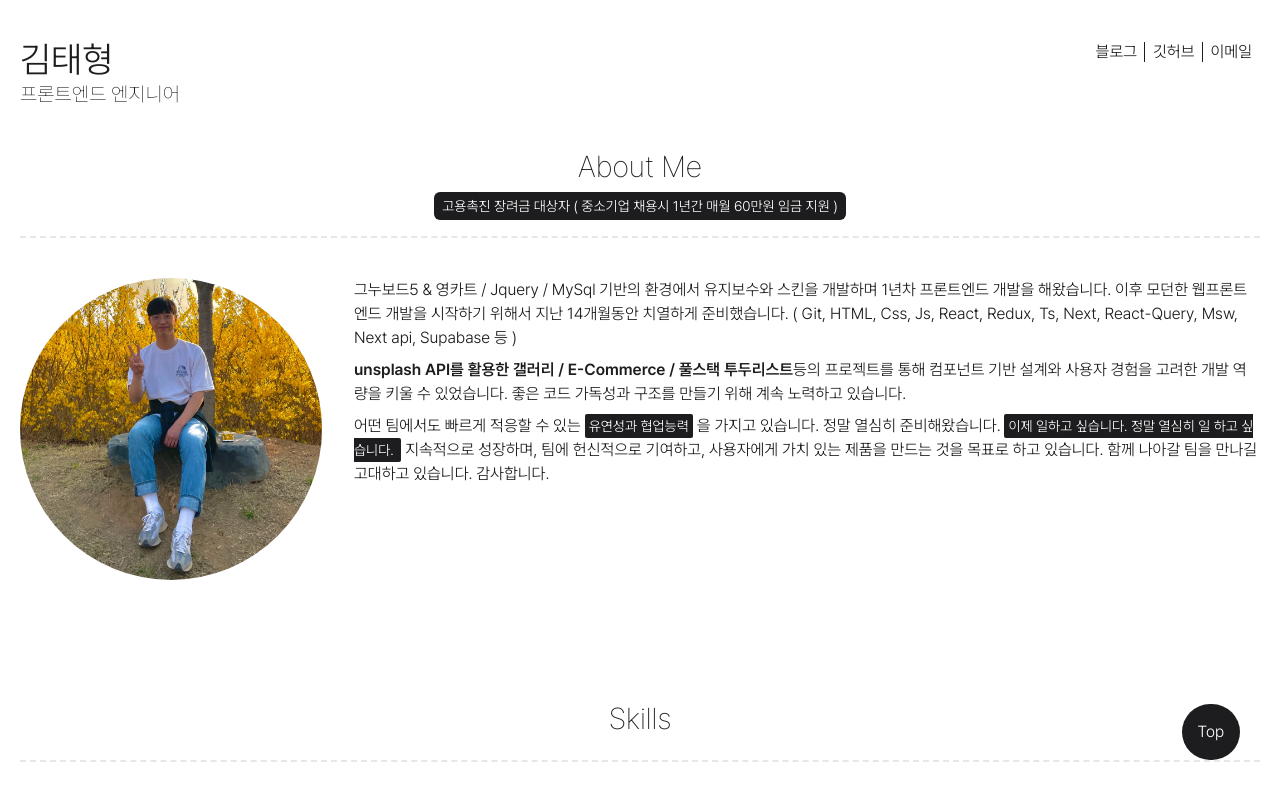
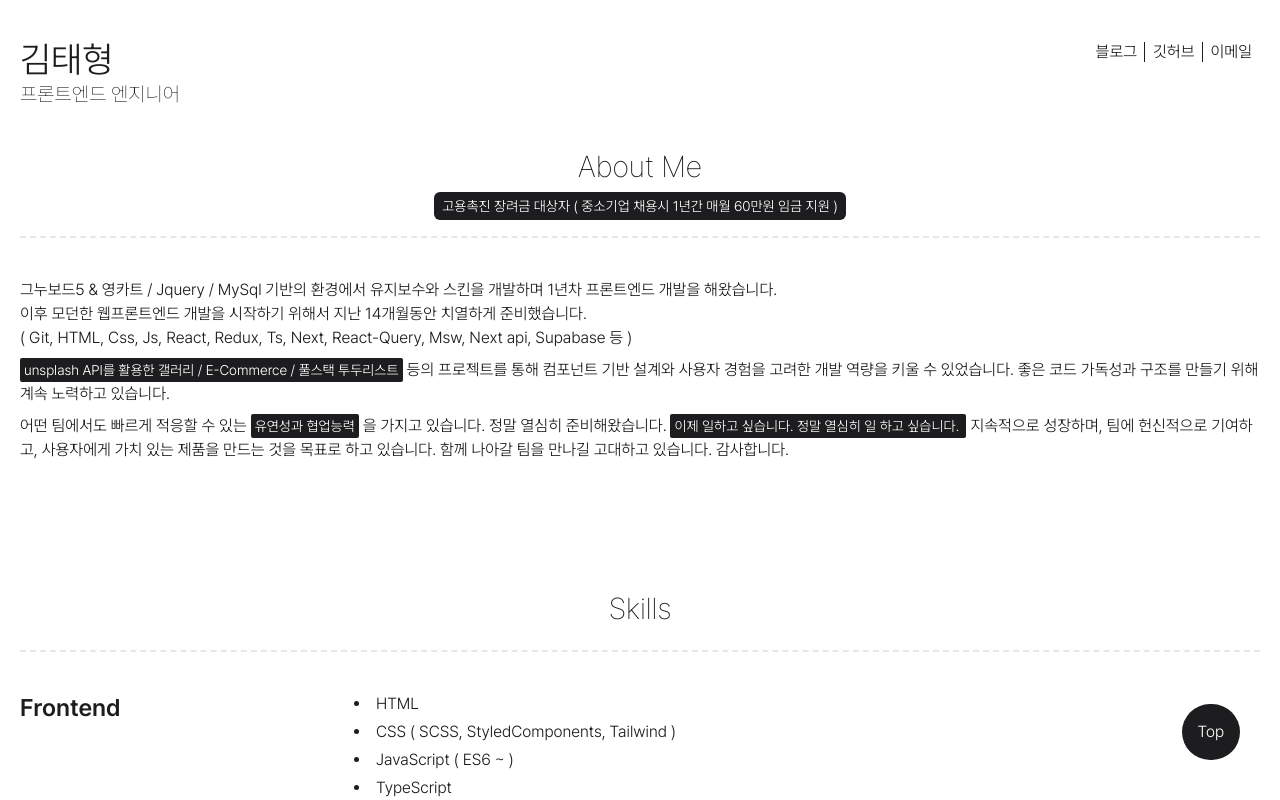
Before and after one commit to LogicRefinery/portfolio, a Next.js app: page / in a window 1280 px wide. Shown: the top 800 px of the page. Built offline with nearby package versions, Linux system fonts and the light colour scheme.

Commit message:
소개부분 텍스트 스타일 변경

```diff
--- a/src/app/(index)/page.tsx
+++ b/src/app/(index)/page.tsx
@@ -1,4 +1,3 @@
-import Image from "next/image";
 import Link from "next/link";
 import TopButton from "./components/top-button";
 import { FaFilePdf, FaLink } from "react-icons/fa";
@@ -19,27 +18,18 @@ export default function Home() {
                 <span> ( 중소기업 채용시 1년간 매월 60만원 임금 지원 )</span>
               </p>
             </div>
-            <div className="flex py-10 gap-8 max-lg:flex-col">
-              <div className="flex justify-center basis-1/4">
-                <div className="relative w-full max-lg:w-1/2 aspect-[1] rounded-full overflow-hidden">
-                  <Image
-                    src={"/profile.png"}
-                    alt={"김태형 프로필 사진"}
-                    fill
-                    sizes="(max-width: 768px) 100vw, 25vw"
-                  />
-                </div>
-              </div>
-              <div className="basis-3/4">
+            <div className="py-10 gap-8">
+              <div>
                 <p className="pb-2">
                   그누보드5 & 영카트 / Jquery / MySql 기반의 환경에서 유지보수와
-                  스킨을 개발하며 1년차 프론트엔드 개발을 해왔습니다. 이후
-                  모던한 웹프론트엔드 개발을 시작하기 위해서 지난 14개월동안
-                  치열하게 준비했습니다. ( Git, HTML, Css, Js, React, Redux, Ts,
-                  Next, React-Query, Msw, Next api, Supabase 등 )
+                  스킨을 개발하며 1년차 프론트엔드 개발을 해왔습니다. <br />
+                  이후 모던한 웹프론트엔드 개발을 시작하기 위해서 지난
+                  14개월동안 치열하게 준비했습니다. <br />( Git, HTML, Css, Js,
+                  React, Redux, Ts, Next, React-Query, Msw, Next api, Supabase
+                  등 )
                 </p>
                 <p className="pb-2">
-                  <span className="font-semibold">
+                  <span className="text-sm p-1 mr-1 bg-[#1d1d1f] text-white rounded-sm">
                     unsplash API를 활용한 갤러리 / E-Commerce / 풀스택
                     투두리스트
                   </span>
```
Also changed, not shown: public/profile.png (deleted).
